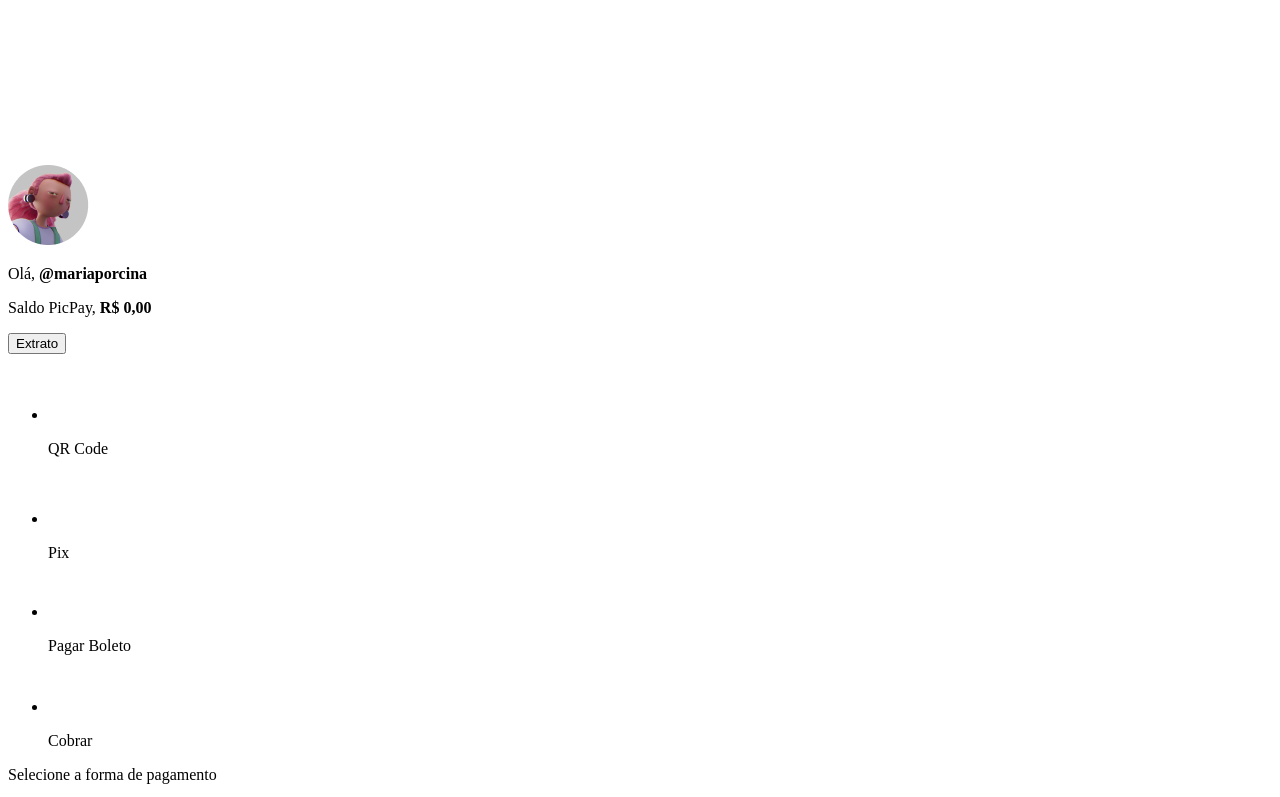
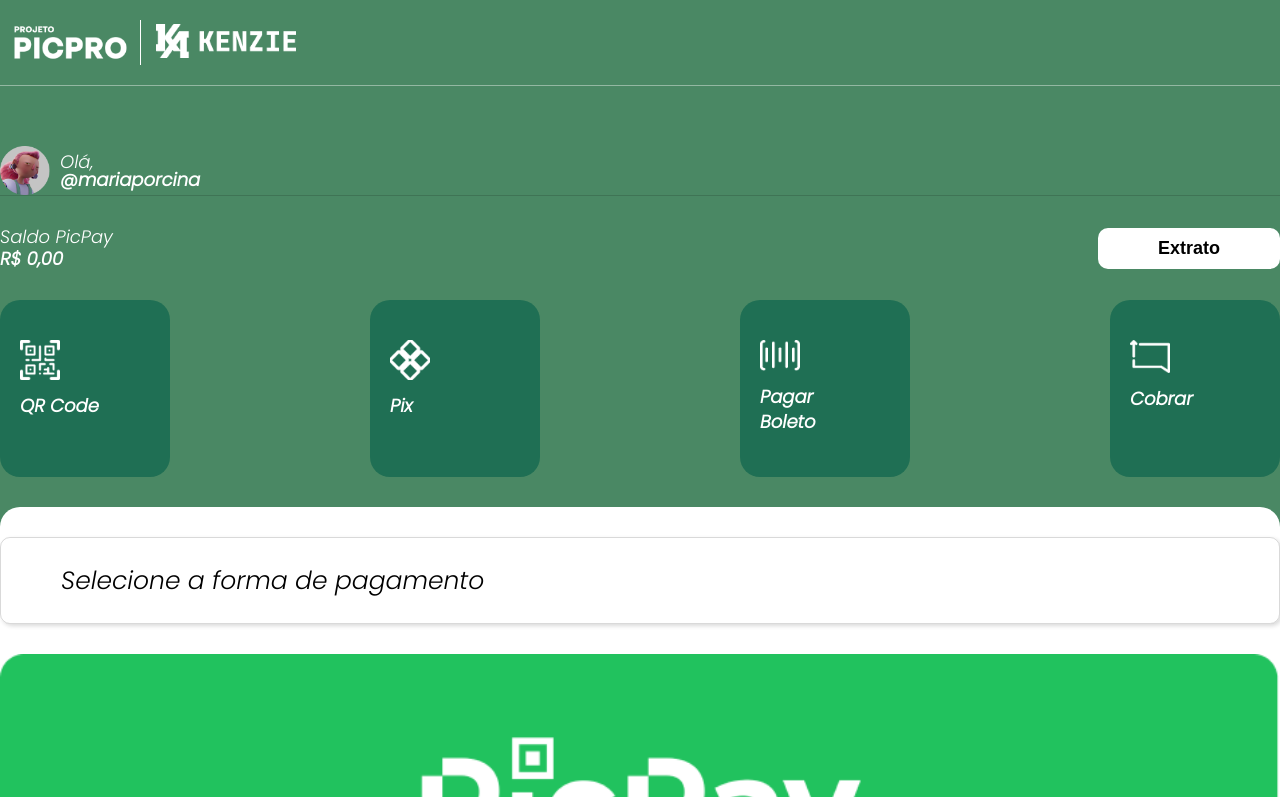
Before and after one commit to Kenzie-Academy-Brasil/picpro, a plain HTML site: page index.html in a window 1280 px wide. Shown: the top 797 px of the page. Drawn offline with Linux system fonts and the light colour scheme.

Commit message:
Add style css

```diff
--- a/assets/css/style.css
+++ b/assets/css/style.css
@@ -0,0 +1,122 @@
+body {
+  background-color: #4a8864;
+  font-family: "Poppins", sans-serif;
+}
+
+.cabecalho {
+  padding: 20px 0;
+  border-bottom: 1px solid rgba(255, 255, 255, 0.4);
+}
+
+.cabecalho .container {
+  display: flex;
+  align-items: center;
+}
+
+.cabecalho figure img {
+  width: 100%;
+  max-width: 140px;
+}
+
+.cabecalho .cabecalho__logoPicpro {
+  border-right: 1px solid #fff;
+  margin-right: 15px;
+}
+
+.secaoDetalhesConta {
+  color: #fff;
+  padding: 60px 0 30px;
+}
+
+.secaoDetalhesConta__sobreUsuario {
+  display: flex;
+  align-items: center;
+}
+
+.secaoDetalhesConta__sobreUsuario p {
+  font-size: 18px;
+  margin-left: 10px;
+}
+.secaoDetalhesConta__sobreUsuario img {
+  width: 100%;
+  max-width: 50px;
+}
+
+.secaoDetalhesConta__sobreUsuario p strong {
+  display: block;
+  font-weight: bold;
+}
+
+.secaoDetalhesConta__sobreSaldo {
+  border-top: 1px solid rgba(0, 0, 0, 0.15);
+  display: flex;
+  justify-content: space-between;
+  padding: 30px 0;
+  align-items: center;
+}
+
+.secaoDetalhesConta__sobreSaldo p {
+  font-size: 18px;
+  line-height: 22px;
+}
+
+.secaoDetalhesConta__sobreSaldo p strong {
+  display: block;
+  font-weight: 600;
+}
+
+.secaoDetalhesConta__sobreSaldo button {
+  background-color: #fff;
+  border: none;
+  font-weight: bold;
+  font-size: 18px;
+  padding: 10px 60px;
+  border-radius: 10px;
+  cursor: pointer;
+}
+
+.secaoDetalhesConta__opcoesTransacoes {
+  display: flex;
+  justify-content: space-between;
+}
+
+.secaoDetalhesConta__opcoesTransacoes li {
+  background-color: #1f6f54;
+  width: 170px;
+  height: 177px;
+  border-radius: 20px;
+  padding: 40px 20px;
+}
+
+.secaoDetalhesConta__opcoesTransacoes li img {
+  width: 100%;
+  max-width: 40px;
+}
+
+.secaoDetalhesConta__opcoesTransacoes li p {
+  font-weight: bold;
+  font-size: 18px;
+  margin-top: 10px;
+  line-height: 25px;
+  width: 80px;
+}
+
+.secaoTransacao {
+  background-color: #fff;
+  border-radius: 20px 20px 0 0;
+  border-bottom: 15px solid #f0f0f0;
+  padding: 30px 0;
+}
+
+.secaoTransacao__avisoSelecao p {
+  font-size: 25px;
+  box-shadow: 2px 2px 4px rgba(0, 0, 0, 0.15);
+  padding: 30px 60px;
+  border-radius: 10px;
+  border: 1px solid rgba(0, 0, 0, 0.15);
+}
+
+.secaoTransacao__avisoSelecao img {
+  margin: 30px 0 90px;
+  width: 100%;
+}
--- a/aula_css.css
+++ b/aula_css.css
@@ -0,0 +1,71 @@
+/* CSS => Cascading Style Sheet (Folha de estilo em cascata) */
+
+/*
+ seletor : {
+     propriedade: valor
+     cor: vermelho
+ } => regra CSS
+
+*/
+
+/* Tipos de seletores
+1. Seletor por elemento/tag
+*/
+
+header {
+  background-color: burlywood;
+}
+
+/* 2. Seletor por classe */
+.secaoDetalhesConta {
+  /* background-color: cadetblue; */
+}
+
+/* 3. Seletor por ID */
+#exemploSelectorId {
+  color: red;
+  background-color: cadetblue;
+  font-family: monospace;
+  font-size: 20px;
+}
+/* Dimensionamento */
+.secaoDetalhesConta {
+  /* width: 300px; */
+  /* height: 400px; */
+  background-color: rosybrown;
+}
+/* elementos inline a, strong, span...*/
+a {
+  height: 50px;
+  /* width: 100px; */
+  background-color: salmon;
+  display: inline-block;
+}
+/* elementos bloco p, h2, section... */
+
+p {
+  /* height: 50px;
+  width: 100px; */
+}
+
+/* Flexbox */
+
+.exemploDivFlexbox {
+  background-color: #c2c2c2;
+  height: 300px;
+  display: flex;
+  /* flex-direction: column; */
+  justify-content: space-between;
+  align-items: flex-end;
+}
+
+.div1 {
+  width: 50px;
+  height: 50px;
+  background-color: thistle;
+}
+.div2 {
+  width: 50px;
+  height: 50px;
+  background-color: skyblue;
+}
--- a/index.html
+++ b/index.html
@@ -1,20 +1,27 @@
 <!DOCTYPE html>
 <html lang="pr-br">
   <head>
-        <meta charset="UTF-8">
+    <meta charset="UTF-8" />
     <title>PicPro</title>
+    <link rel="preconnect" href="https://fonts.googleapis.com" />
+    <link rel="preconnect" href="https://fonts.gstatic.com" crossorigin />
+    <link
+      href="https://fonts.googleapis.com/css2?family=Poppins:ital,wght@1,300&display=swap"
+      rel="stylesheet"
+    />
+    <link rel="stylesheet" type="text/css" href="./assets/css/reset.css" />
+    <link rel="stylesheet" type="text/css" href="./assets/css/style.css" />
   </head>
 
   <body>
-
     <!-- cabeçalho -->
     <header class="cabecalho">
       <div class="container">
         <figure class="cabecalho__logoPicpro">
-                    <img src="./assets/img/logo-picpro.png" alt="Logo Picpro">
+          <img src="./assets/img/logo-picpro.png" alt="Logo Picpro" />
         </figure>
         <figure class="cabecalho__logoKenzie">
-                    <img src="./assets/img/logo-kenzie.png" alt="Logo Kenzie">
+          <img src="./assets/img/logo-kenzie.png" alt="Logo Kenzie" />
         </figure>
       </div>
     </header>
@@ -23,47 +30,45 @@
     <main>
       <section class="secaoDetalhesConta">
         <div class="secaoDetalhesConta__sobreUsuario">
-                    <img src="./assets/img/usuario.png" alt="Ícone do usuário">
+          <img src="./assets/img/usuario.png" alt="Ícone do usuário" />
           <p>Olá, <strong>@mariaporcina</strong></p>
         </div>
         <div class="secaoDetalhesConta__sobreSaldo">
-                    <p>Saldo PicPay, <strong>R$ 0,00</strong></p>
+          <p>Saldo PicPay <strong>R$ 0,00</strong></p>
           <button>Extrato</button>
         </div>
         <ul class="secaoDetalhesConta__opcoesTransacoes">
           <li class="secaoDetalhesConta__itemTransacao">
-                        <img src="./assets/img/qrcode.png" alt="Ícone QR Code">
+            <img src="./assets/img/qrcode.png" alt="Ícone QR Code" />
             <p>QR Code</p>
           </li>
           <li class="secaoDetalhesConta__itemTransacao">
-                        <img src="./assets/img/pix.png" alt="Ícone Pix">
+            <img src="./assets/img/pix.png" alt="Ícone Pix" />
             <p>Pix</p>
           </li>
           <li class="secaoDetalhesConta__itemTransacao">
-                        <img src="./assets/img/codigo.png" alt="Ícone boleto">
+            <img src="./assets/img/codigo.png" alt="Ícone boleto" />
             <p>Pagar Boleto</p>
           </li>
           <li class="secaoDetalhesConta__itemTransacao">
-                        <img src="./assets/img/cobrar-icon.png" alt="Ícone cobrar">
+            <img src="./assets/img/cobrar-icon.png" alt="Ícone cobrar" />
             <p>Cobrar</p>
           </li>
         </ul>
       </section>
 
       <section class="secaoTransacao">
-
         <!-- div geral -->
         <div class="container">
-
           <!-- div selecione forma de agamento -->
           <div class="secaoTransacao__avisoSelecao">
             <p>Selecione a forma de pagamento</p>
-                        <img src="./assets/img/banner.png" alt="Banner do picpay">
+            <img src="./assets/img/banner.png" alt="Banner do picpay" />
           </div>
 
           <!-- div do qrcode -->
           <div class="secaoTransacao__qrCode">
-                        <img src="./assets/img/qrcode-imagem.png" alt="Imagem QR Code">
+            <img src="./assets/img/qrcode-imagem.png" alt="Imagem QR Code" />
             <p>@mariaporcina</p>
             <button>Cobre um amigo</button>
             <strong>Compartilhar meu código</strong>
@@ -71,33 +76,39 @@
 
           <!-- div do pix -->
           <div class="secaoTransacao__pix">
-                        <img src="./assets/img/pix-logo.png" alt="Logo pix">
+            <img src="./assets/img/pix-logo.png" alt="Logo pix" />
             <div class="secaoTransacao__boxOpcao">
-                            <img src="./assets/img/pix1.png" alt="Ícone opção pix">
+              <img src="./assets/img/pix1.png" alt="Ícone opção pix" />
               <p>Envie por CPF/CNPJ, telefone, e-mail ou chave aleatória</p>
             </div>
             <div class="secaoTransacao__boxOpcao">
-                            <img src="./assets/img/pix2.png" alt="Ícone opção pix">
+              <img src="./assets/img/pix2.png" alt="Ícone opção pix" />
               <p>Insira um código Pix Copia e Cola para enviar um pagamento</p>
             </div>
           </div>
 
           <!-- div do boleto -->
           <div class="secaoTransacao__boleto">
-                        <img src="./assets/img/boleto.png" alt="Imagem boleto">
+            <img src="./assets/img/boleto.png" alt="Imagem boleto" />
             <h2>Pagar com código de barras</h2>
-                        <p>Você pode parcelar em até 12x no cartão ou usar seu saldo em carteira pra pagar à vista.</p>
-                        <input type="text" placeholder="Insira o código de barras">
+            <p>
+              Você pode parcelar em até 12x no cartão ou usar seu saldo em
+              carteira pra pagar à vista.
+            </p>
+            <input type="text" placeholder="Insira o código de barras" />
           </div>
 
           <!-- div de cobrar -->
           <div class="secaoTransacao__cobrar">
-                        <img src="./assets/img/cobrar.png" alt="Ícone cobrar">
+            <img src="./assets/img/cobrar.png" alt="Ícone cobrar" />
             <h2>Cobrar</h2>
             <p>Divida a conta com os amigos de forma fácil!</p>
             <div class="secaoTransacao__boxOpcao">
-                            <img src="./assets/img/picpay-icon.png" alt="Ícone picpay">
-                            <p><strong>Amigos do PicPay</strong> Divida e acompanhe um gasto com pessoas por aqui</p>
+              <img src="./assets/img/picpay-icon.png" alt="Ícone picpay" />
+              <p>
+                <strong>Amigos do PicPay</strong> Divida e acompanhe um gasto
+                com pessoas por aqui
+              </p>
             </div>
           </div>
         </div>
@@ -108,31 +119,31 @@
         <ul class="rodade__menuPrincipal">
           <li class="rodade__menuItem">
             <a href="#">
-                            <img src="./assets/img/inicio.png" alt="Ícone início">
+              <img src="./assets/img/inicio.png" alt="Ícone início" />
               <p>Início</p>
             </a>
           </li>
           <li class="rodade__menuItem">
             <a href="#">
-                            <img src="./assets/img/carteira-icon.png" alt="Ícone carteira">
+              <img src="./assets/img/carteira-icon.png" alt="Ícone carteira" />
               <p>Carteira</p>
             </a>
           </li>
           <li class="rodade__menuItem">
             <a href="#">
-                            <img src="./assets/img/pagar.png" alt="Ícone pagar">
+              <img src="./assets/img/pagar.png" alt="Ícone pagar" />
               <p>Pagar</p>
             </a>
           </li>
           <li class="rodade__menuItem">
             <a href="#">
-                            <img src="./assets/img/notificacao.png" alt="Ícone notificacao">
+              <img src="./assets/img/notificacao.png" alt="Ícone notificacao" />
               <p>Notificações</p>
             </a>
           </li>
           <li class="rodade__menuItem">
             <a href="#">
-                            <img src="./assets/img/bolsa.png" alt="Ícone bolsa">
+              <img src="./assets/img/bolsa.png" alt="Ícone bolsa" />
               <p>Store</p>
             </a>
           </li>
```
Also changed, not shown: aula_html.html (+7 -2 lines). Lines whose indentation alone changed are shown as unchanged.
